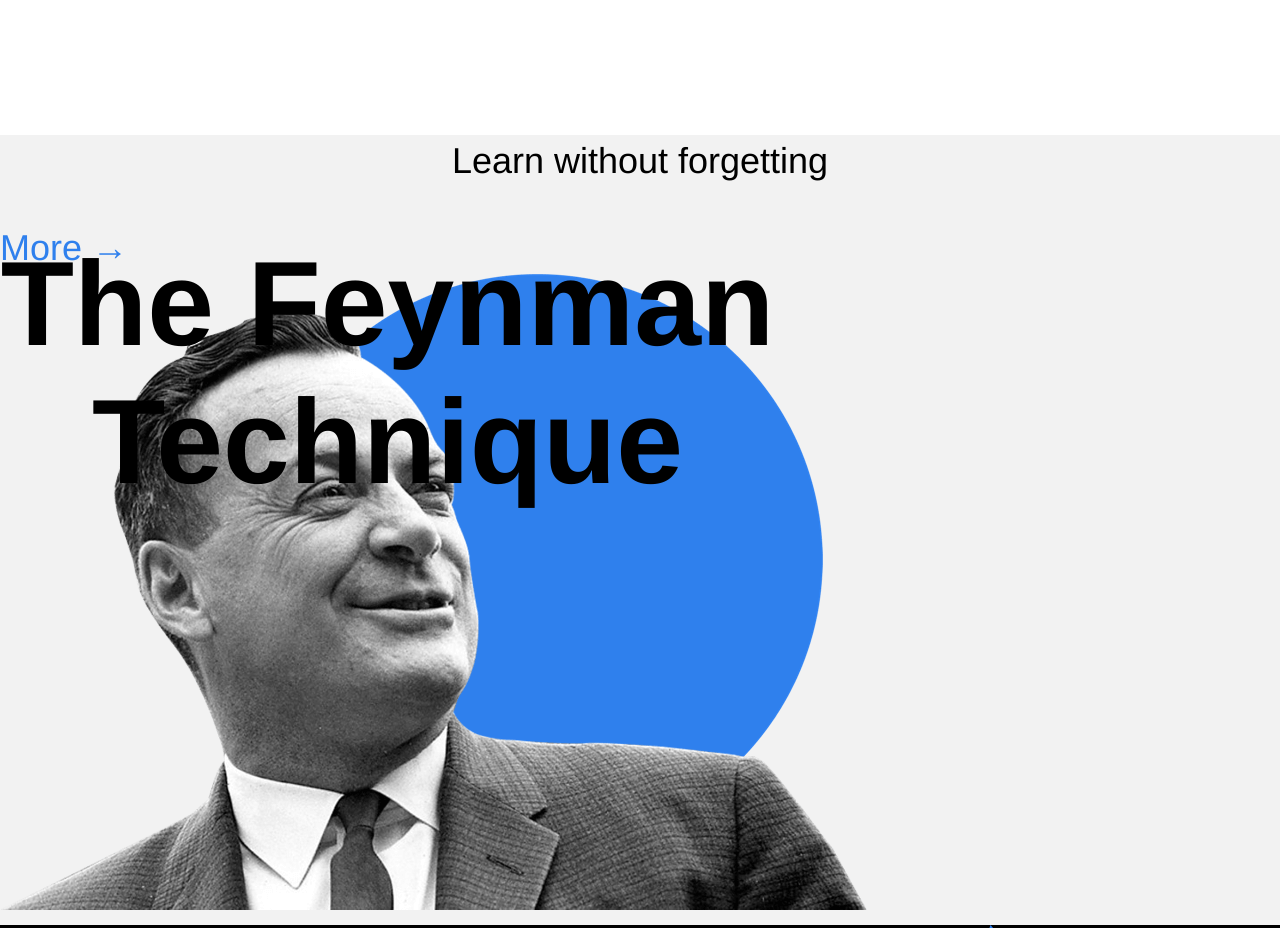
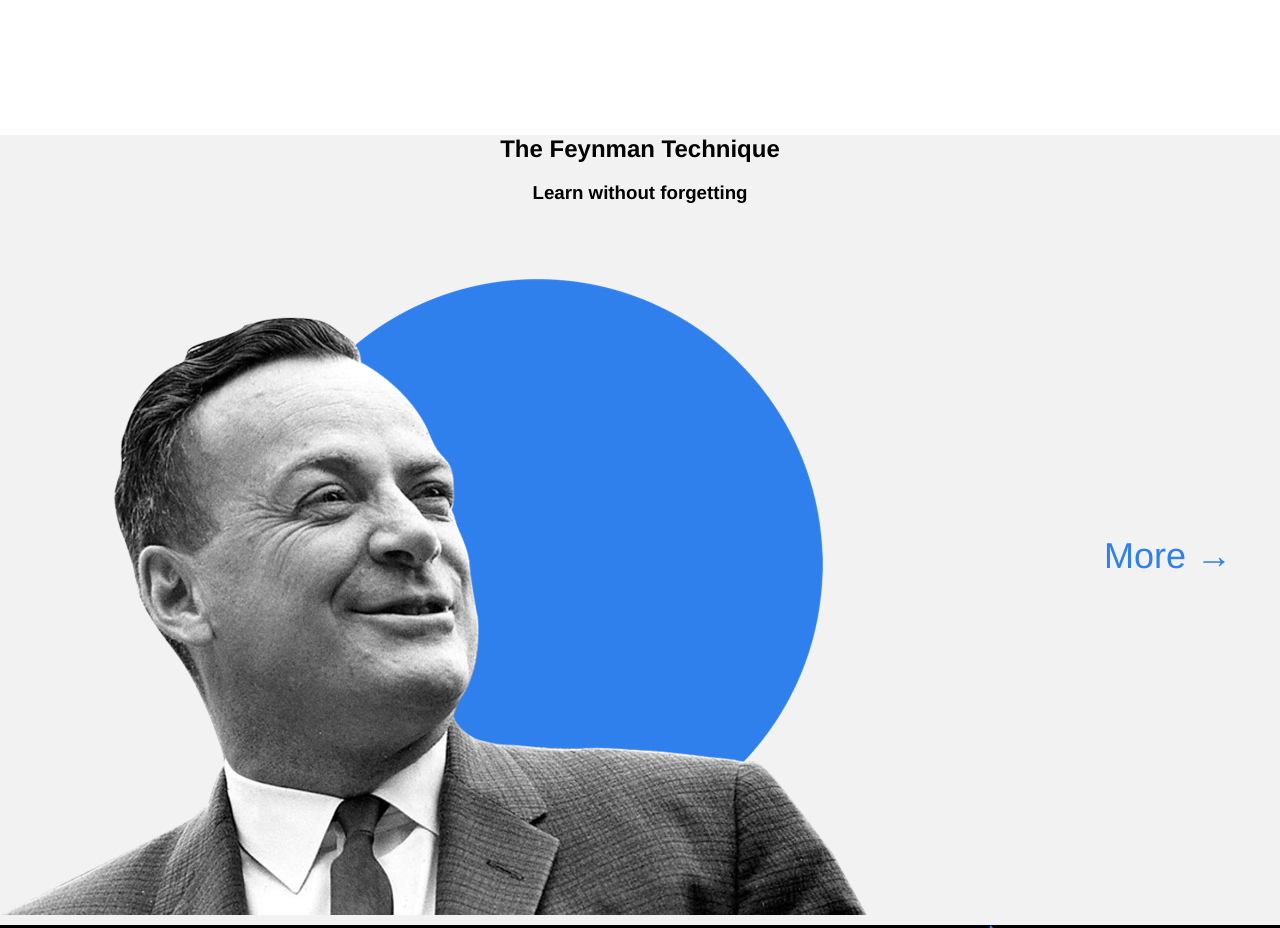
Before and after one commit to Samm96/web_project_1, a plain HTML site: page index.html in a window 1280 px wide. Shown: the part 2300-3228 px from the top of the page. Drawn offline with Linux system fonts and the light colour scheme.

Commit message:
Feynman Restart

```diff
--- a/index.html
+++ b/index.html
@@ -116,13 +116,11 @@
       </section>
 
       <section class="feynman">
-        <div>
         <h2 class="feynman__title">The Feynman Technique</h2>
         <h3 class="feynman__subtitle">Learn without forgetting</h3>
-        <a href="#" class="feynman__link">More →</a>
-          </div>
-          <img class="feynman__image" src="images/feynman.png" alt="A picture of Richard Feynman, a world-renowned quantum physicist.
+        <img class="feynman__image" src="images/feynman.png" alt="A picture of Richard Feynman, a world-renowned quantum physicist.
           The Feynman Technique is derived from his studying methods when he was a student at Princeton.">
+          <a href="#" class="feynman__link">More →</a>
       </section>
 
       <section class="kaufman">
--- a/styles/style.css
+++ b/styles/style.css
@@ -194,48 +194,41 @@ justify-content: space-between;
 }
 
 .feynman {
-background-color: #f2f2f2;
-position: relative;
-height: 790px;
+  background-color: #f2f2f2;
+  height: 790px;
+  width: 100%;
+  position: relative;
 }
 
 .feynman__title {
-  position: absolute;
   text-align: center;
-  justify-content: center;
-  max-width: 775px;
-  padding: 0;
-  line-height: 1.15;
-  font-size: 120px;
-  font-weight: bold;
+
 }
 
 /* unsure how to move this element */
 .feynman__subtitle {
   text-align: center;
+
+}
+
+.feynman__link {
+  position: absolute;
+  bottom: 0;
+  right: 48px;
+  height: 50%;
+  text-decoration: none;
+  color: #2f80ed;
   line-height: 51px;
   font-size: 36px;
   font-weight: normal;
 }
 
-.feynman__link {
-  left: 48px;
-  margin: 0;
-  padding: 0;
-  line-height: 51px;
-  font-size: 36px;
-  font-weight: normal;
-  text-decoration: none;
-  color: #2f80ed;
-}
-
-.feynman-image {
+.feynman__image {
   position: absolute;
   bottom: 0;
+  padding-bottom: 10px;
   height: 637px;
   width: 867px;
-  margin: 0;
-  padding: 0;
  }
 
 
```
